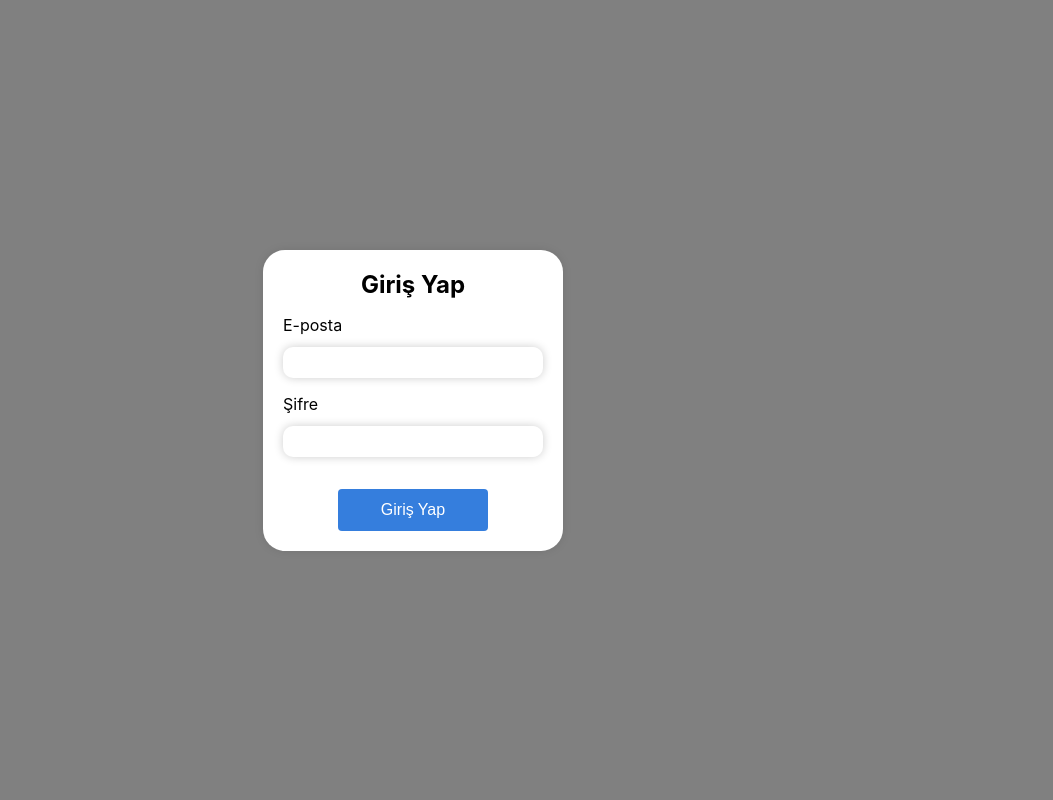
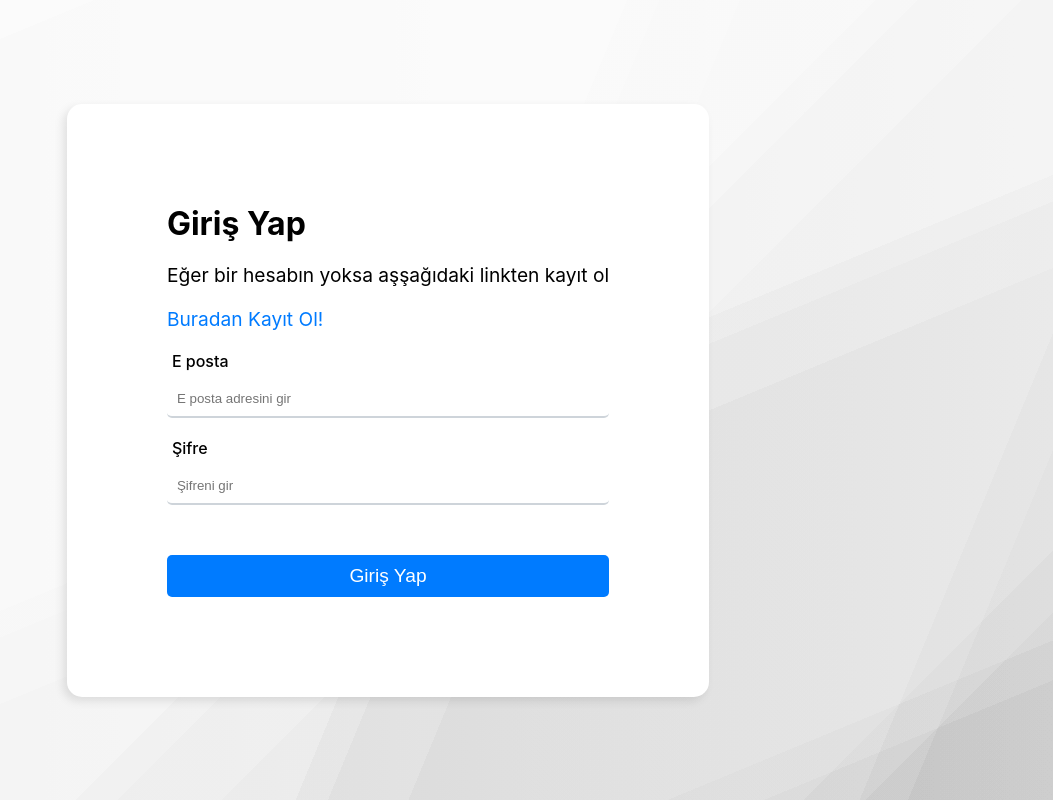
Before and after one commit to SametAydinhan/OzelOgretmenim.com, a React (Create React App) app in the folder Front-End/: page /login in a window 1280 px wide. Shown: the whole page, without its empty margins (227-1280 px from the left). Built offline with nearby package versions, Linux system fonts and the light colour scheme.

Commit message:
feat(login): create login page

```diff
--- a/Front-End/src/App.js
+++ b/Front-End/src/App.js
@@ -1,6 +1,11 @@
 import logo from './logo.svg';
 import './App.css';
-import { BrowserRouter as Router, Route, Switch, Routes } from 'react-router-dom';
+import {
+  BrowserRouter as Router,
+  Route,
+  Switch,
+  Routes,
+} from 'react-router-dom';
 import Home from './pages/Home';
 import Login from './pages/Login';
 import Signup from './pages/Signup';
@@ -9,9 +14,9 @@ function App() {
   return (
     <>
       <Routes>
-        <Route path="/" element={<Home />} />
-        <Route path="/login" element={<Login />} />
-        <Route path="/signup" element={<Signup />} />
+        <Route path='/' element={<Home />} />
+        <Route path='/login' element={<Login />} />
+        <Route path='/signup' element={<Signup />} />
       </Routes>
     </>
   );
--- a/Front-End/src/components/common/Button/index.js
+++ b/Front-End/src/components/common/Button/index.js
@@ -1,12 +1,13 @@
 import React from "react";
 import style from "./button.module.css";
 
-const Button = ({ styled, children, onClick }) => {
+const Button = ({ styled, children, onClick,type }) => {
   return (
     <button
       className={`${style.button}`}
       style={styled}
       onClick={onClick}
+        type={type}
     >
       {children}
     </button>
--- a/Front-End/src/pages/Home.js
+++ b/Front-End/src/pages/Home.js
@@ -3,7 +3,7 @@ import Header from '../components/layout/Header';
 import './Home.css';
 import Button from '../components/common/Button';
 import LessonItems from '../components/common/LessonItems/LessonItems';
-import Footer from '../components/layout/footer/footer';
+import Footer from '../components/layout/Footer/Footer';
 import axios from 'axios';
 
 
@@ -60,7 +60,9 @@ const Home = () => {
                 </Button>
               </div>
             </div>
-            <div className='image'></div>
+            <div className='image'>
+                <img src={require('../assests/images/ozelders.png')} alt="" />
+            </div>
           </div>
         </div>
       </section>
--- a/Front-End/src/pages/Login.js
+++ b/Front-End/src/pages/Login.js
@@ -1,10 +1,13 @@
-import React, { useState } from "react";
-import styled from "./Login.module.css";
-import Button from "../components/common/Button";
+import React, { useState } from 'react';
+import styled from './Login.module.css';
+import Button from '../components/common/Button';
+import { Link, useNavigate } from 'react-router-dom';
+
 
 const Login = () => {
-  const [email, setEmail] = useState("");
-  const [password, setPassword] = useState("");
+  const [email, setEmail] = useState('');
+  const [password, setPassword] = useState('');
+  const navigate = useNavigate();
 
   const handleEmailChange = (e) => {
     setEmail(e.target.value);
@@ -17,36 +20,48 @@ const Login = () => {
   const handleSubmit = (e) => {
     e.preventDefault();
     // Burada login işlemleri yapılabilir
-    console.log("Email:", email);
-    console.log("Password:", password);
+
+    console.log('Email:', email);
+    console.log('Password:', password);
+    navigate('/');
   };
 
   return (
     <div className={styled.container}>
-      <form onSubmit={handleSubmit} className={styled["form-container"]}>
-        <h2>Giriş Yap</h2>
-        <div className={styled.inputs}>
-          <label htmlFor='email'>E-posta</label>
+      <div className={styled['form-container']}>
+        <form onSubmit={handleSubmit}>
+          <h2>Giriş Yap</h2>
+          <p>Eğer bir hesabın yoksa aşşağıdaki linkten kayıt ol</p>
+          <Link to='/signup' className={styled.register}>
+            Buradan Kayıt Ol!
+          </Link>
+          <label htmlFor='email' className={styled['email-label']}>
+            E posta
+          </label>
           <input
+            id={styled.email}
             type='email'
-            id='email'
+            placeholder='E posta adresini gir'
             value={email}
             onChange={handleEmailChange}
             required
           />
-        </div>
-        <div className={styled.inputs}>
-          <label htmlFor='password'>Şifre</label>
+          <label htmlFor='password' className={styled['password-label']}>
+            Şifre
+          </label>
           <input
+            id={styled.password}
             type='password'
-            id='password'
+            placeholder='Şifreni gir'
             value={password}
             onChange={handlePasswordChange}
             required
           />
-        </div>
-        <button type='submit' className={styled.button}>Giriş Yap</button>
-      </form>
+          <button type='submit' className={styled.button}>
+              Giriş Yap
+          </button>
+        </form>
+      </div>
     </div>
   );
 };
--- a/Front-End/src/pages/Login.module.css
+++ b/Front-End/src/pages/Login.module.css
@@ -2,60 +2,148 @@
   display: flex;
   justify-content: center;
   align-items: center;
+  background-image: linear-gradient(
+      112.5deg,
+      rgb(214, 214, 214) 0%,
+      rgb(214, 214, 214) 10%,
+      rgb(195, 195, 195) 10%,
+      rgb(195, 195, 195) 53%,
+      rgb(176, 176, 176) 53%,
+      rgb(176, 176, 176) 55%,
+      rgb(157, 157, 157) 55%,
+      rgb(157, 157, 157) 60%,
+      rgb(137, 137, 137) 60%,
+      rgb(137, 137, 137) 88%,
+      rgb(118, 118, 118) 88%,
+      rgb(118, 118, 118) 91%,
+      rgb(99, 99, 99) 91%,
+      rgb(99, 99, 99) 100%
+    ),
+    linear-gradient(
+      157.5deg,
+      rgb(214, 214, 214) 0%,
+      rgb(214, 214, 214) 10%,
+      rgb(195, 195, 195) 10%,
+      rgb(195, 195, 195) 53%,
+      rgb(176, 176, 176) 53%,
+      rgb(176, 176, 176) 55%,
+      rgb(157, 157, 157) 55%,
+      rgb(157, 157, 157) 60%,
+      rgb(137, 137, 137) 60%,
+      rgb(137, 137, 137) 88%,
+      rgb(118, 118, 118) 88%,
+      rgb(118, 118, 118) 91%,
+      rgb(99, 99, 99) 91%,
+      rgb(99, 99, 99) 100%
+    ),
+    linear-gradient(
+      135deg,
+      rgb(214, 214, 214) 0%,
+      rgb(214, 214, 214) 10%,
+      rgb(195, 195, 195) 10%,
+      rgb(195, 195, 195) 53%,
+      rgb(176, 176, 176) 53%,
+      rgb(176, 176, 176) 55%,
+      rgb(157, 157, 157) 55%,
+      rgb(157, 157, 157) 60%,
+      rgb(137, 137, 137) 60%,
+      rgb(137, 137, 137) 88%,
+      rgb(118, 118, 118) 88%,
+      rgb(118, 118, 118) 91%,
+      rgb(99, 99, 99) 91%,
+      rgb(99, 99, 99) 100%
+    ),
+    linear-gradient(90deg, rgb(195, 195, 195), rgb(228, 228, 228));
+  background-blend-mode: overlay, overlay, overlay, normal;
+  width: 100%;
   height: 100vh;
-  flex-direction: column;
-  background-color: gray;
 }
 
 .form-container {
+  background-color: white;
   display: flex;
   flex-direction: column;
-  width: 300px;
-  padding: 20px;
-  border-radius: 22px;
-  background-color: white;
-  box-shadow: 0 0 10px rgba(0, 0, 0, 0.1);
-}
-
-.form-container h2 {
-  margin-bottom: 16px;
-  font-size: 24px;
-  text-align: center;
-}
-
-.inputs {
+  align-items: center;
+  justify-content: center;
+  margin-right: 50px;
+  padding: 100px;
+  border-radius: 15px;
+  box-shadow: -4px 4px 10px rgba(0, 0, 0, 0.1);
+  form {
     display: flex;
     flex-direction: column;
-  margin-bottom: 16px;
+    h2 {
+      font-size: 2rem;
+      margin-bottom: 20px;
     }
-
-
-.inputs label {
-  margin-bottom: 8px;
-  font-size: 16px;
+    p {
+      font-size: 1.2rem;
+      margin-bottom: 20px;
     }
-
-.inputs input {
-  padding: 8px;
-  border-radius: 10px;
-  border: 0 solid #000;
-  margin-top: 4px;
-  box-shadow: 0 0 10px rgba(0, 0, 0, 0.2);
+    .register {
+      font-size: 1.2rem;
+      margin-bottom: 20px;
+      color: #007bff;
+      cursor: pointer;
+      text-decoration: none;
     }
-
+    .email-label {
+      margin-bottom: 10px;
+      margin-left: 5px;
+      font-weight: 500;
+    }
+    .password-label {
+      margin-bottom: 10px;
+      margin-left: 5px;
+      font-weight: 500;
+    }
+    #email {
+      margin-bottom: 20px;
+      padding: 10px;
+      border-radius: 5px;
+      border: none;
+      border-bottom: 2px solid #ced4da;
+      width: 100%;
+      transition: ease-in-out 0.3s;
+    }
+    #email:focus {
+      transition: ease-in-out 0.3s;
+      outline: none;
+      border-bottom: 2px solid #007bff;
+    }
+    #password {
+      margin-bottom: 20px;
+      padding: 10px;
+      border-radius: 5px;
+      border: none;
+      border-bottom: 2px solid #ced4da;
+      width: 100%;
+      transition: ease-in-out 0.3s;
+      margin-bottom: 50px;
+    }
+    #password:focus {
+      transition: ease-in-out 0.3s;
+      outline: none;
+      border-bottom: 2px solid hsl(211, 100%, 50%);
+    }
     .button {
-    background: none;
+      padding: 10px;
+      border-radius: 5px;
       border: none;
+      background-color: #007bff;
       color: white;
-    padding: 12px 24px;
-    text-align: center;
+      font-size: 1.2rem;
+      cursor: pointer;
+      transition: ease-in-out 0.3s;
+    }
+    .link {
+        width: 100%;
+        height: 100%;
+        font-size: 1.2rem;
+        margin-top: 20px;
+        color: white;
+        cursor: pointer;
         text-decoration: none;
-    display: inline-block;
-    font-size: 16px;
-    margin: 4px 2px;
-    cursor: pointer;
-    border-radius: 4px;
-    background-color: #357edd;
-    width: 150px;
-    margin: 16px auto 0 auto;
     }
+  }
+}
```
Also changed, not shown: Front-End/src/assests/images/login/login1.webp (added). Lines whose indentation alone changed are shown as unchanged.
